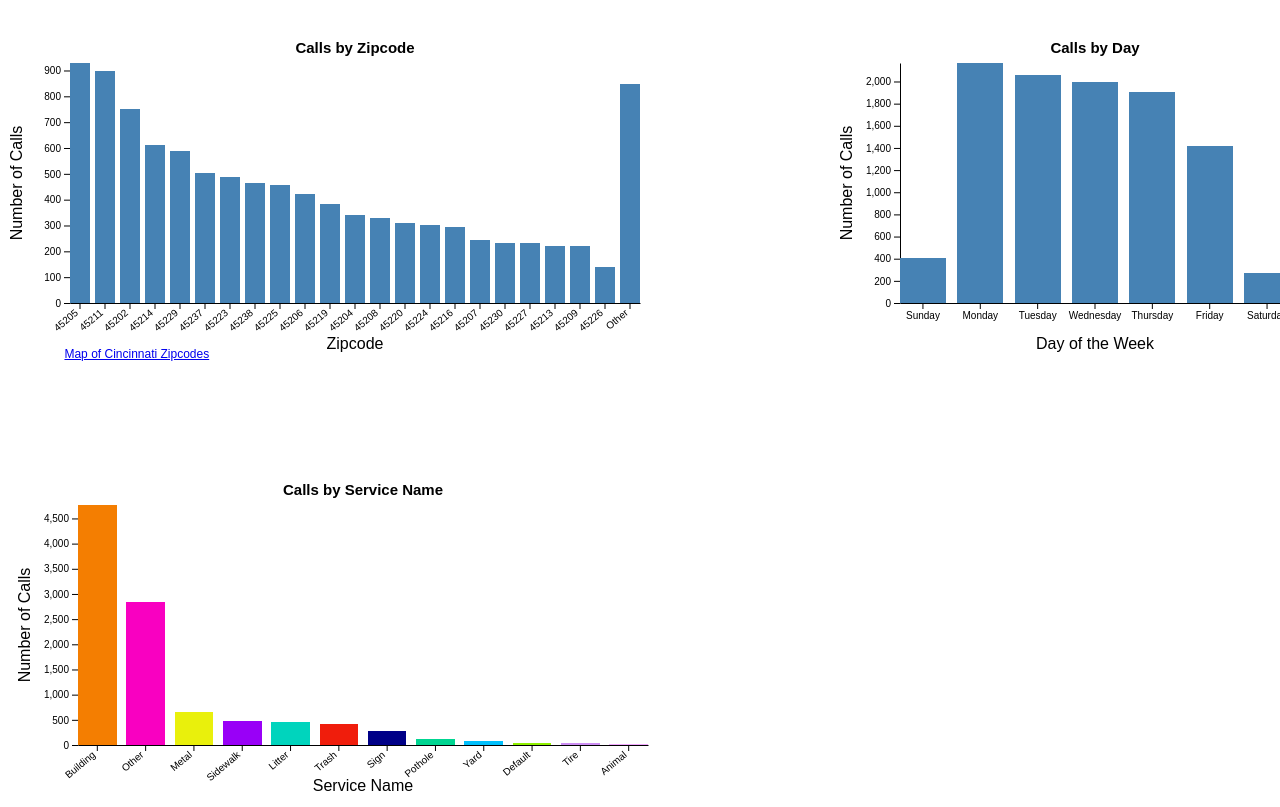
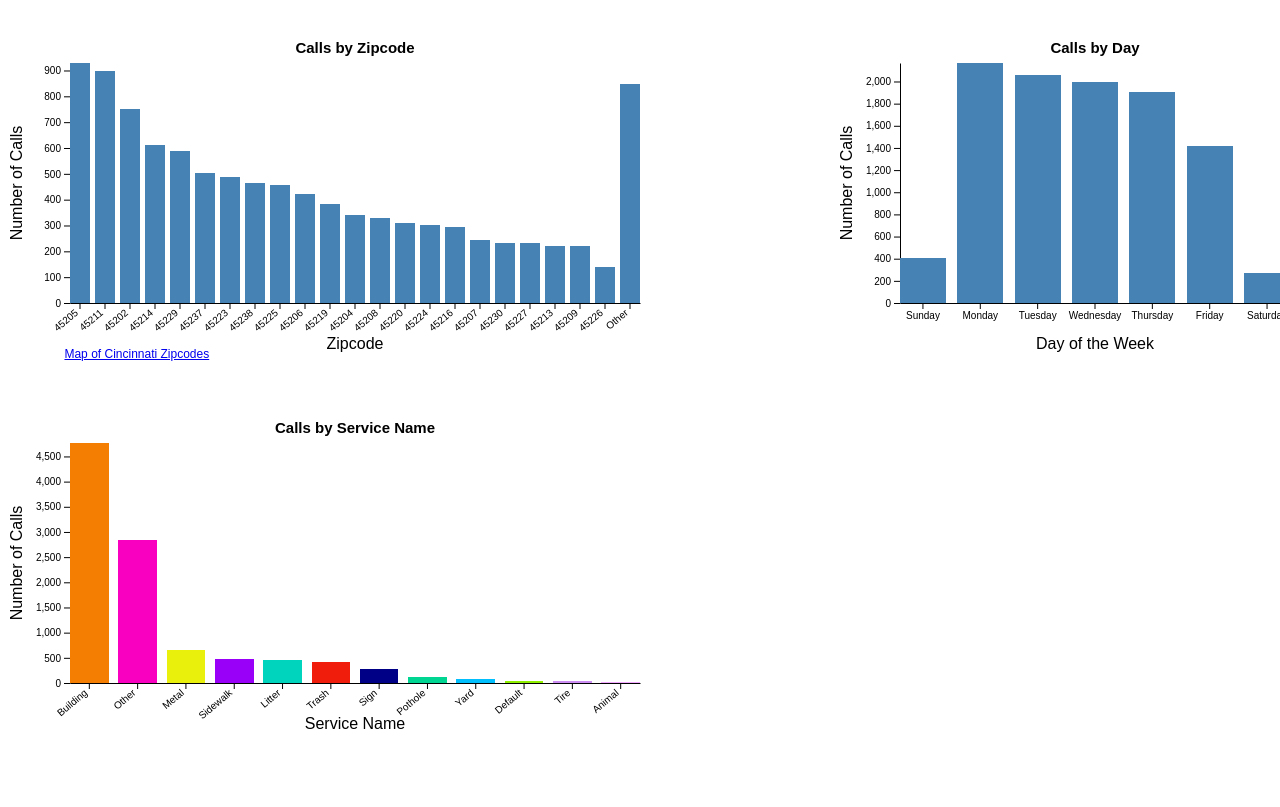
Before and after one commit to bowlinnr/DataVis-Project-2, a plain HTML site: page Project 2/index.html in a window 1280 px wide. Shown: the part 567-1374 px from the top of the page. After the commit the page ends 1300 px from the top, so only its background shows below. Drawn offline with Linux system fonts and the light colour scheme.

```diff
--- a/Project 2/css/style.css
+++ b/Project 2/css/style.css
@@ -83,3 +83,9 @@
   top: 570px;
   left: 830px;
 }
+
+#servicenames {
+  position: absolute;
+  top: 950px;
+  left: 0px;
+}
```
